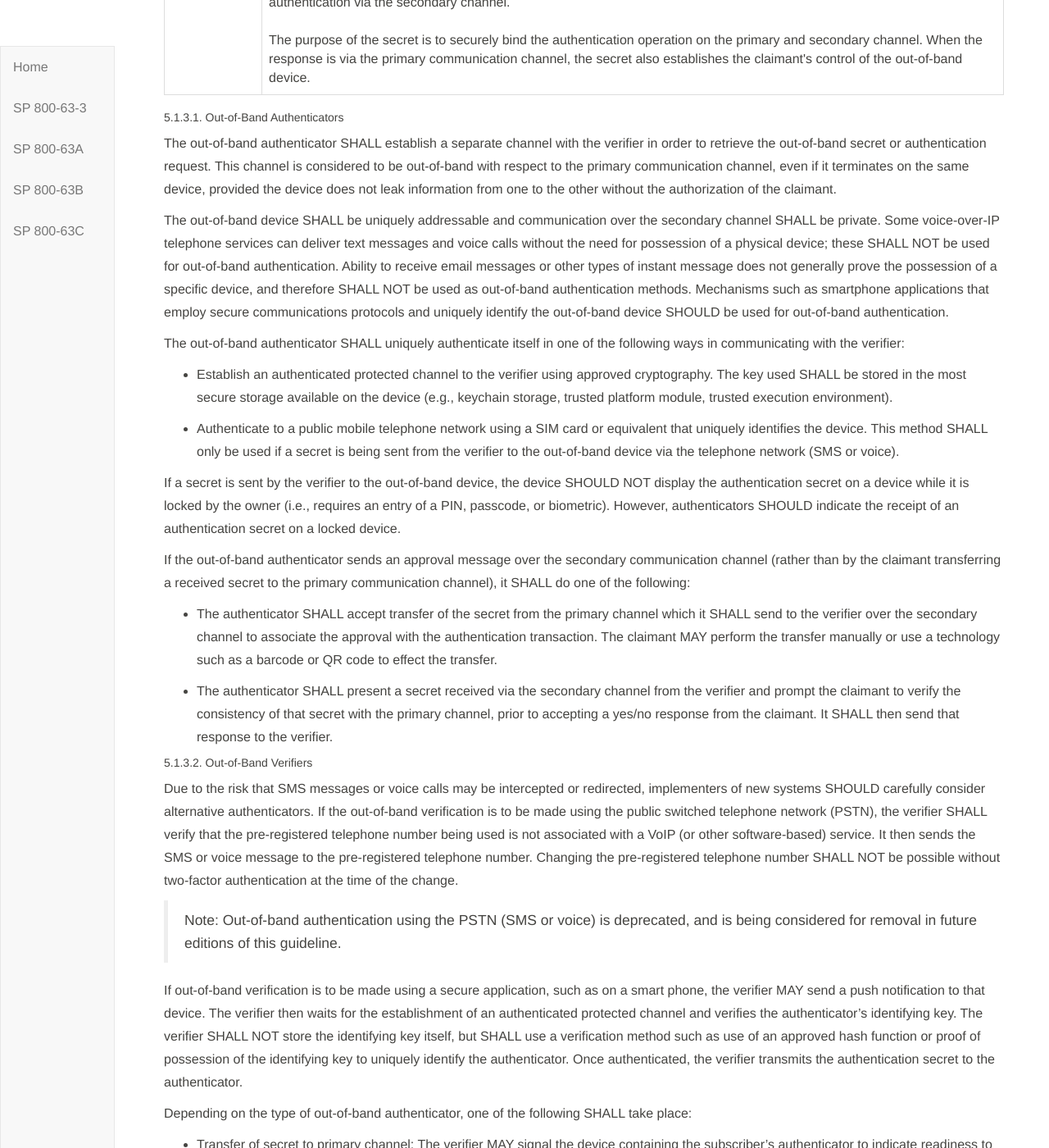
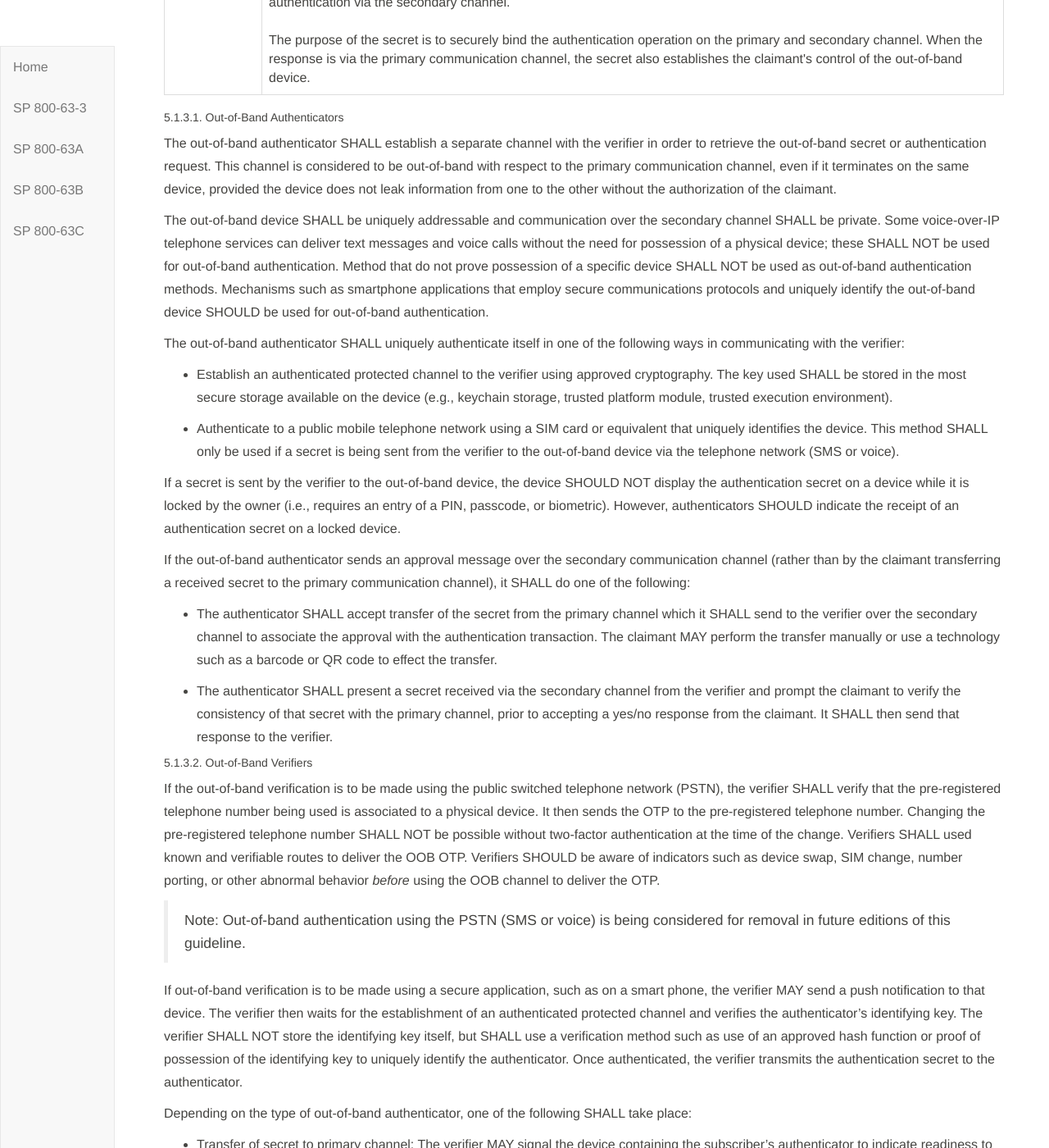
Before and after one commit to usnistgov/800-63-3, a Jekyll site: the page built from sp800-63b/sec5_authenticators.md, in a window 1280 px wide and 1400 px high, scrolled down 3116 px. Shown: the whole window at 82% size. Built offline with Jekyll 4.4.1, drawn with Linux system fonts in a browser that asks for light colours; our own code applies the rules of GitHub Pages for plain Markdown files.

Commit message:
SMS updates.

```diff
--- a/sp800-63b/sec5_authenticators.md
+++ b/sp800-63b/sec5_authenticators.md
@@ -101,7 +101,7 @@
 
 The out-of-band authenticator SHALL establish a separate channel with the verifier in order to retrieve the out-of-band secret or authentication request. This channel is considered to be out-of-band with respect to the primary communication channel, even if it terminates on the same device, provided the device does not leak information from one to the other without the authorization of the claimant.
 
-The out-of-band device SHALL be uniquely addressable and communication over the secondary channel SHALL be private. Some voice-over-IP telephone services can deliver text messages and voice calls without the need for possession of a physical device; these SHALL NOT be used for out-of-band authentication. Ability to receive email messages or other types of instant message does not generally prove the possession of a specific device, and therefore SHALL NOT be used as out-of-band authentication methods. Mechanisms such as smartphone applications that employ secure communications protocols and uniquely identify the out-of-band device SHOULD be used for out-of-band authentication.
+The out-of-band device SHALL be uniquely addressable and communication over the secondary channel SHALL be private. Some voice-over-IP telephone services can deliver text messages and voice calls without the need for possession of a physical device; these SHALL NOT be used for out-of-band authentication. Method that do not prove possession of a specific device SHALL NOT be used as out-of-band authentication methods. Mechanisms such as smartphone applications that employ secure communications protocols and uniquely identify the out-of-band device SHOULD be used for out-of-band authentication.
 
 The out-of-band authenticator SHALL uniquely authenticate itself in one of the following ways in communicating with the verifier:
 
@@ -119,9 +119,9 @@
 
 ##### 5.1.3.2. Out-of-Band Verifiers
 
-Due to the risk that SMS messages or voice calls may be intercepted or redirected, implementers of new systems SHOULD carefully consider alternative authenticators. If the out-of-band verification is to be made using the public switched telephone network (PSTN), the verifier SHALL verify that the pre-registered telephone number being used is not associated with a VoIP (or other software-based) service. It then sends the SMS or voice message to the pre-registered telephone number. Changing the pre-registered telephone number SHALL NOT be possible without two-factor authentication at the time of the change.
+If the out-of-band verification is to be made using the public switched telephone network (PSTN), the verifier SHALL verify that the pre-registered telephone number being used is associated to a physical device. It then sends the OTP to the pre-registered telephone number. Changing the pre-registered telephone number SHALL NOT be possible without two-factor authentication at the time of the change. Verifiers SHALL used known and verifiable routes to deliver the OOB OTP. Verifiers SHOULD be aware of indicators such as device swap, SIM change, number porting, or other abnormal behavior *before* using the OOB channel to deliver the OTP.
 
-> Note: Out-of-band authentication using the PSTN (SMS or voice) is deprecated, and is being considered for removal in future editions of this guideline.
+> Note: Out-of-band authentication using the PSTN (SMS or voice) is being considered for removal in future editions of this guideline.
 
 If out-of-band verification is to be made using a secure application, such as on a smart phone, the verifier MAY send a push notification to that device. The verifier then waits for the establishment of an authenticated protected channel and verifies the authenticator's identifying key. The verifier SHALL NOT store the identifying key itself, but SHALL use a verification method such as use of an approved hash function or proof of possession of the identifying key to uniquely identify the authenticator. Once authenticated, the verifier transmits the authentication secret to the authenticator.
 
```
Also changed, not shown: sp800-63b/sec4_aal.md (+1 -1 lines).
